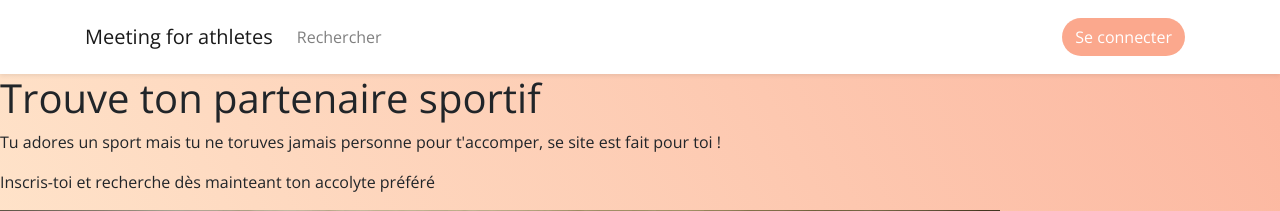
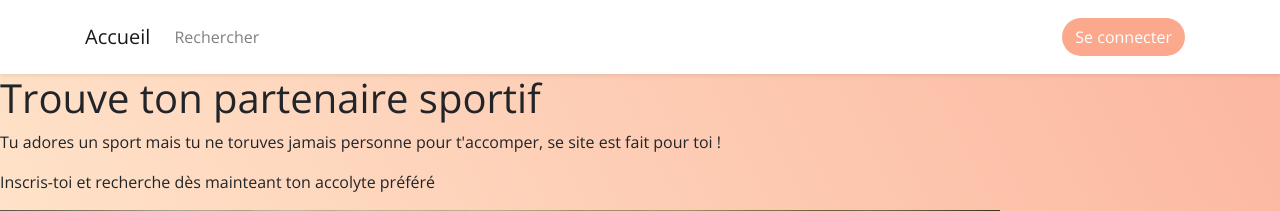
Before and after one commit to CharleneMartel/SiteDerencontre, a PHP site: page /Index.php in a window 1280 px wide. Shown: the top 211 px of the page. Run offline with PHP 8.4, Linux system fonts and the light colour scheme.

Commit message:
Update header.php

```diff
--- a/Master_Data/header.php
+++ b/Master_Data/header.php
@@ -1,6 +1,5 @@
 <?php
 session_start();
-
 require 'database.php';
 ?>
 
@@ -8,7 +7,7 @@ require 'database.php';
 <html>
 
 <head>
-  <title>Meeting for athletes</title>
+  <title>Rencontre pour sportif</title>
   <link rel="stylesheet" href="https://cdn.jsdelivr.net/npm/bootstrap@4.5.3/dist/css/bootstrap.min.css" integrity="sha384-TX8t27EcRE3e/ihU7zmQxVncDAy5uIKz4rEkgIXeMed4M0jlfIDPvg6uqKI2xXr2" crossorigin="anonymous">
   <link rel="stylesheet" href="Master_Data/style.css">
 </head>
@@ -16,7 +15,7 @@ require 'database.php';
 <body>
   <nav class="navbar navbar-expand-lg navbar-light shadow-sm">
     <div class="container">
-      <a class="navbar-brand" href="index.php">Meeting for athletes</a>
+      <a class="navbar-brand" href="index.php">Accueil</a>
       <button class="navbar-toggler" type="button" data-toggle="collapse" data-target="#navbarTogglerDemo02" aria-controls="navbarTogglerDemo02" aria-expanded="false" aria-label="Toggle navigation">
         <span class="navbar-toggler-icon"></span>
       </button>
@@ -29,7 +28,7 @@ require 'database.php';
         if (isset($_COOKIE['email'])) {
           echo 'recherche.php';
         } else {
-          echo 'ajout.php';
+          echo 'Page_ajout.php';
         }
         ?>
         ">Rechercher</a>
```
